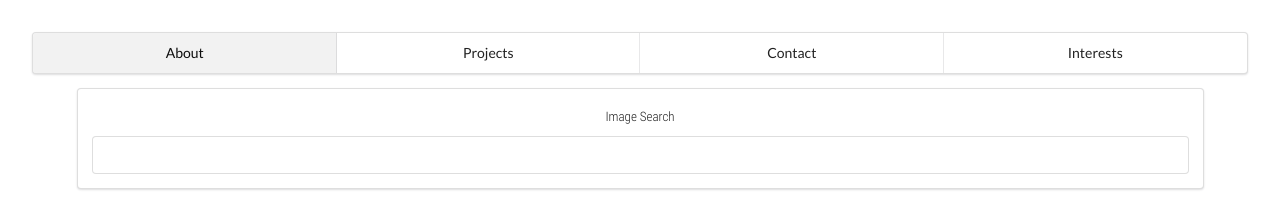
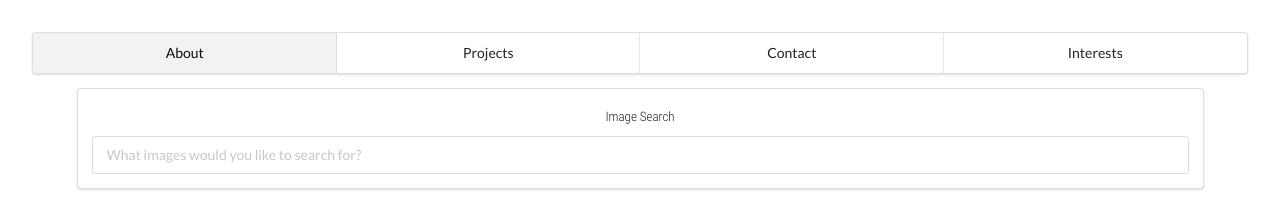
Before and after one commit to brienmizell/portfolio, a React (Create React App) app: page /pictures in a window 1280 px wide. Shown: the top 216 px of the page. Built offline with nearby package versions, Linux system fonts and the light colour scheme.

Commit message:
Finished picture search addition to project.

```diff
--- a/src/components/Projects.js
+++ b/src/components/Projects.js
@@ -1,12 +1,14 @@
 import React from "react";
 import DragonStack from "./projectCards/DragonStack";
 import MusicMaster from "./projectCards/MusicMaster";
+import PictureSearch from "./projectCards/PictureSearch";
 
 const Projects = () => {
   return (
     <div className="ui three doubling stackable cards">
       <DragonStack />
       <MusicMaster />
+      <PictureSearch />
     </div>
   );
 };
--- a/src/components/projects/pictures/src/components/SearchBar.js
+++ b/src/components/projects/pictures/src/components/SearchBar.js
@@ -19,6 +19,7 @@ class SearchBar extends Component {
               type="text"
               value={this.state.term}
               onChange={e => this.setState({ term: e.target.value })}
+              placeholder="What images would you like to search for?"
             />
           </div>
         </form>
```
